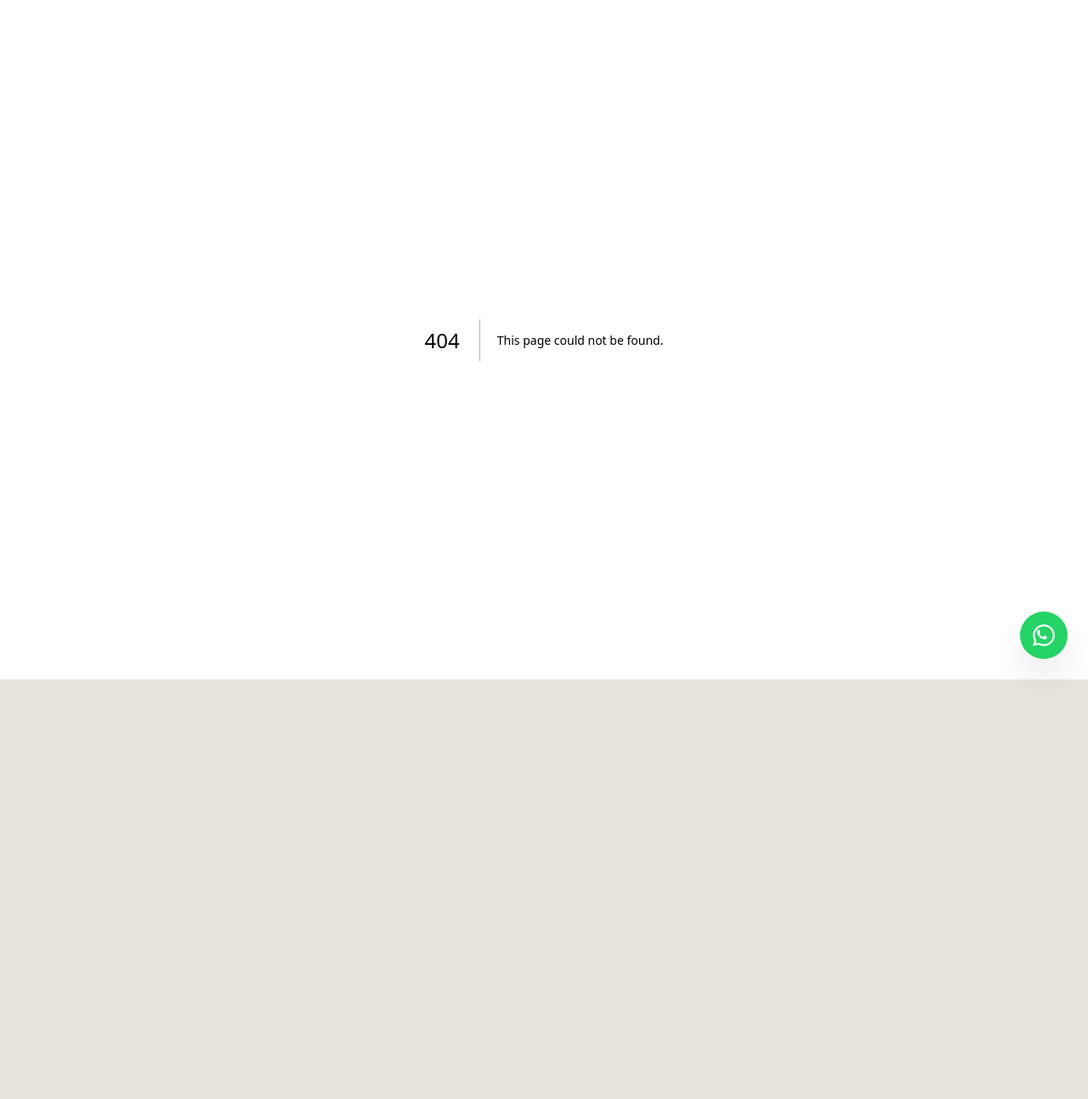
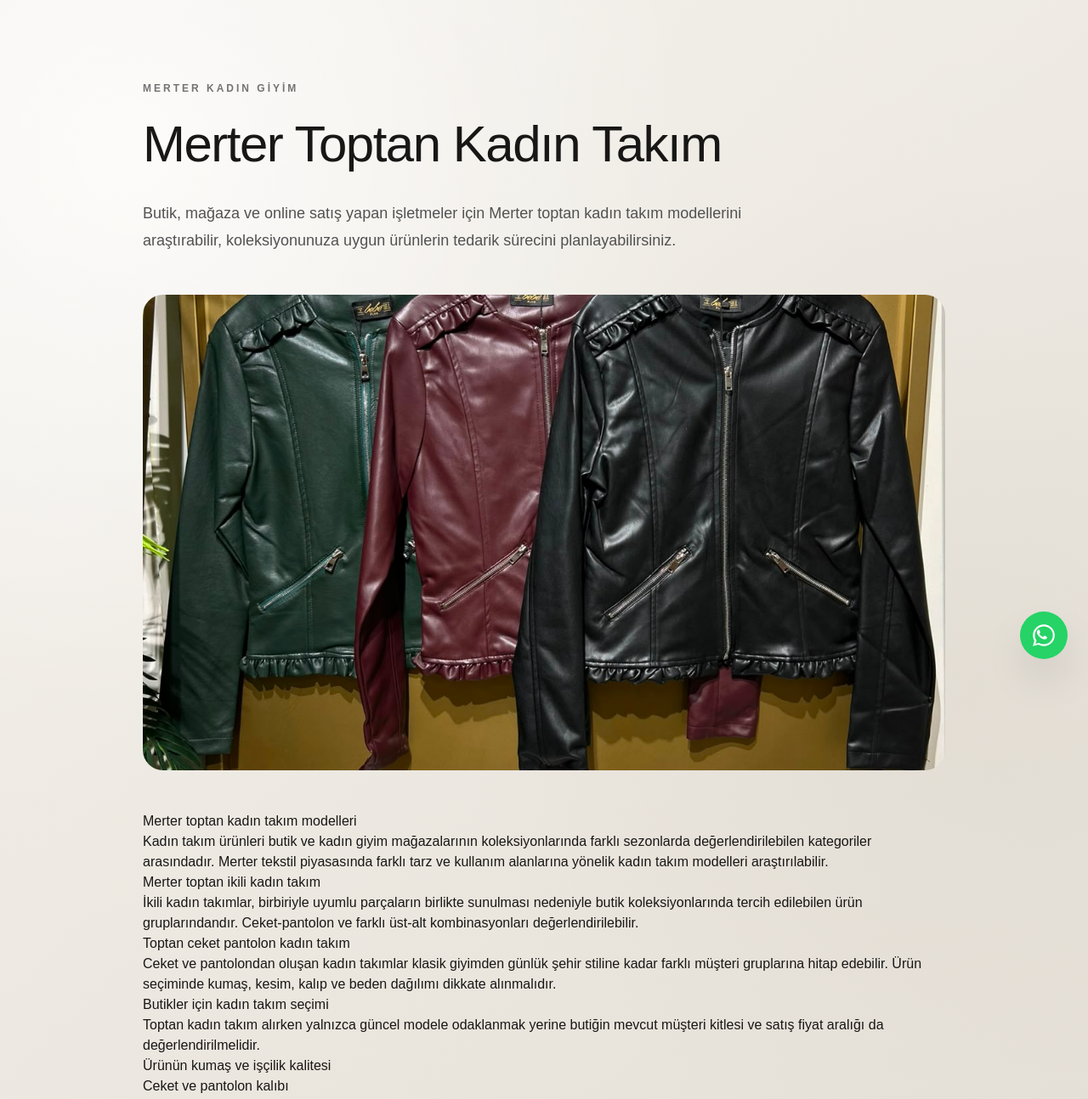
Before and after one commit to sudesolmaz1412/merternedarik, a Next.js app: page /blog/merter-toptan-kadin-takim in a window 1280 px wide. Before the commit this address had no page. Shown: the top 1294 px of the page at 85% size. Before the commit the page ends 800 px from the top, so only its background shows below. Built offline with nearby package versions, Linux system fonts and the light colour scheme.

Commit message:
Merter toptan kadin takim SEO sayfasi eklendi

```diff
--- /dev/null
+++ b/app/blog/merter-toptan-kadin-takim/page.tsx
@@ -0,0 +1,191 @@
+import type { Metadata } from "next";
+import Link from "next/link";
+
+export const metadata: Metadata = {
+  title: "Merter Toptan Kadın Takım | Kadın Takım Modelleri",
+  description:
+    "Merter toptan kadın takım modelleri. Butik ve mağazalar için ceket pantolon takım, kadın ikili takım ve kadın giyim tedarik rehberi.",
+  alternates: {
+    canonical:
+      "https://www.merterdentedarik.com/blog/merter-toptan-kadin-takim",
+  },
+};
+
+export default function Page() {
+  return (
+    <main className="min-h-screen bg-[#f5f2ed] text-[#181716]">
+      <article className="mx-auto max-w-5xl px-6 py-16 md:px-10 md:py-24">
+
+        <header className="max-w-4xl">
+          <p className="mb-5 text-xs font-semibold uppercase tracking-[0.25em] text-neutral-500">
+            MERTER KADIN GİYİM
+          </p>
+
+          <h1 className="text-4xl font-medium leading-tight tracking-tight md:text-6xl">
+            Merter Toptan Kadın Takım
+          </h1>
+
+          <p className="mt-7 max-w-3xl text-lg leading-8 text-neutral-600">
+            Butik, mağaza ve online satış yapan işletmeler için Merter
+            toptan kadın takım modellerini araştırabilir, koleksiyonunuza
+            uygun ürünlerin tedarik sürecini planlayabilirsiniz.
+          </p>
+        </header>
+
+        <div className="my-12 overflow-hidden rounded-3xl">
+          <img
+            src="/images/merterkadingiyimelbiseceket.jpeg"
+            alt="Merter toptan kadın takım modelleri"
+            className="h-[420px] w-full object-cover md:h-[560px]"
+          />
+        </div>
+
+        <div className="prose prose-neutral max-w-none prose-p:leading-8">
+
+          <h2>Merter toptan kadın takım modelleri</h2>
+
+          <p>
+            Kadın takım ürünleri butik ve kadın giyim mağazalarının
+            koleksiyonlarında farklı sezonlarda değerlendirilebilen
+            kategoriler arasındadır. Merter tekstil piyasasında farklı
+            tarz ve kullanım alanlarına yönelik kadın takım modelleri
+            araştırılabilir.
+          </p>
+
+          <h2>Merter toptan ikili kadın takım</h2>
+
+          <p>
+            İkili kadın takımlar, birbiriyle uyumlu parçaların birlikte
+            sunulması nedeniyle butik koleksiyonlarında tercih edilebilen
+            ürün gruplarındandır. Ceket-pantolon ve farklı üst-alt
+            kombinasyonları değerlendirilebilir.
+          </p>
+
+          <h2>Toptan ceket pantolon kadın takım</h2>
+
+          <p>
+            Ceket ve pantolondan oluşan kadın takımlar klasik giyimden
+            günlük şehir stiline kadar farklı müşteri gruplarına hitap
+            edebilir. Ürün seçiminde kumaş, kesim, kalıp ve beden dağılımı
+            dikkate alınmalıdır.
+          </p>
+
+          <h2>Butikler için kadın takım seçimi</h2>
+
+          <p>
+            Toptan kadın takım alırken yalnızca güncel modele odaklanmak
+            yerine butiğin mevcut müşteri kitlesi ve satış fiyat aralığı da
+            değerlendirilmelidir.
+          </p>
+
+          <ul>
+            <li>Ürünün kumaş ve işçilik kalitesi</li>
+            <li>Ceket ve pantolon kalıbı</li>
+            <li>Beden seçenekleri</li>
+            <li>Renk alternatifleri</li>
+            <li>Sezon uygunluğu</li>
+            <li>Hedef müşteri kitlesi</li>
+            <li>Stok devamlılığı</li>
+          </ul>
+
+          <h2>Merter toptan kadın ceket</h2>
+
+          <p>
+            Kadın takım koleksiyonunun yanında tekli ceket ve blazer
+            modelleri de araştırabilirsiniz.
+          </p>
+
+          <p>
+            <Link
+              href="/blog/merter-toptan-kadin-ceket"
+              className="font-semibold underline underline-offset-4"
+            >
+              Merter Toptan Kadın Ceket →
+            </Link>
+          </p>
+
+          <h2>Merter toptan kadın giyim ürünleri</h2>
+
+          <p>
+            Takım dışında elbise, ceket, kazak, triko ve diğer kadın giyim
+            kategorilerini de koleksiyonunuza dahil edebilirsiniz.
+          </p>
+
+          <p>
+            <Link
+              href="/blog/merter-toptan-kadin-giyim-urunleri"
+              className="font-semibold underline underline-offset-4"
+            >
+              Merter Toptan Kadın Giyim Ürünleri →
+            </Link>
+          </p>
+
+          <h2>Merter toptan kadın giyim çeşitleri</h2>
+
+          <p>
+            Merter'de araştırabileceğiniz farklı kadın giyim kategorilerini
+            tek sayfada görmek için ürün çeşitleri rehberimizi
+            inceleyebilirsiniz.
+          </p>
+
+          <p>
+            <Link
+              href="/blog/merter-toptan-kadin-giyim-cesitleri"
+              className="font-semibold underline underline-offset-4"
+            >
+              Merter Toptan Kadın Giyim Çeşitleri →
+            </Link>
+          </p>
+
+          <h2>Merter'den kadın takım tedariki</h2>
+
+          <p>
+            İstanbul dışında bulunan butik ve mağazalar aradıkları kadın
+            takım modelinin fotoğrafını veya özelliklerini paylaşarak ürün
+            araştırma sürecini başlatabilir.
+          </p>
+
+          <p>
+            Rota Tedarik olarak İstanbul tekstil piyasalarında işletmeniz
+            için ürün araştırıyor ve tedarik sürecini kolaylaştırıyoruz.
+          </p>
+
+          <p>
+            <Link
+              href="/blog/merter-kadin-giyim-toptan"
+              className="font-semibold underline underline-offset-4"
+            >
+              Merter Toptan Kadın Giyim Ana Rehberi →
+            </Link>
+          </p>
+
+        </div>
+
+        <section className="mt-20 rounded-3xl bg-[#242321] p-8 text-white md:p-12">
+          <p className="text-xs font-semibold uppercase tracking-[0.25em] text-white/50">
+            ROTA TEDARİK
+          </p>
+
+          <h2 className="mt-4 text-3xl font-medium md:text-4xl">
+            Aradığınız kadın takım modelini gönderin.
+          </h2>
+
+          <p className="mt-5 max-w-2xl leading-7 text-white/65">
+            Ürün fotoğrafını WhatsApp üzerinden paylaşın. İstanbul tekstil
+            piyasasında sizin için araştırıp tedarik sürecini kolaylaştıralım.
+          </p>
+
+          <a
+            href="https://wa.me/905324975361"
+            target="_blank"
+            rel="noopener noreferrer"
+            className="mt-8 inline-flex rounded-full bg-white px-7 py-4 text-sm font-semibold text-[#242321]"
+          >
+            WhatsApp'tan Takım Sor
+          </a>
+        </section>
+
+      </article>
+    </main>
+  );
+}
```
Also changed, not shown: public/images/merterkadingiyimelbiseceket.jpeg (added).
